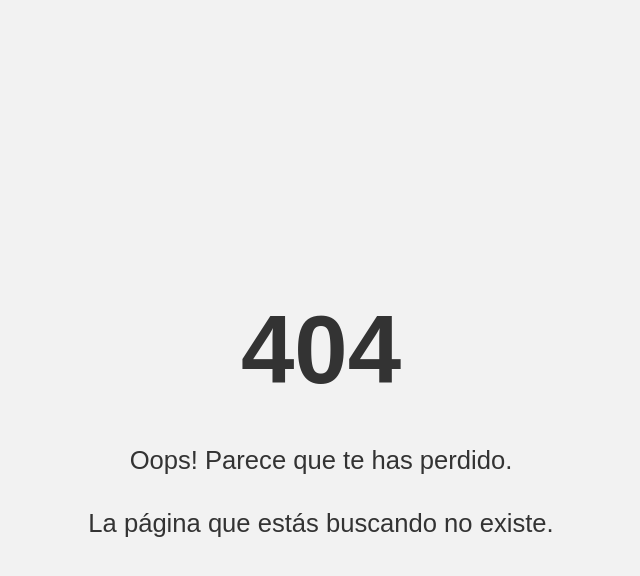
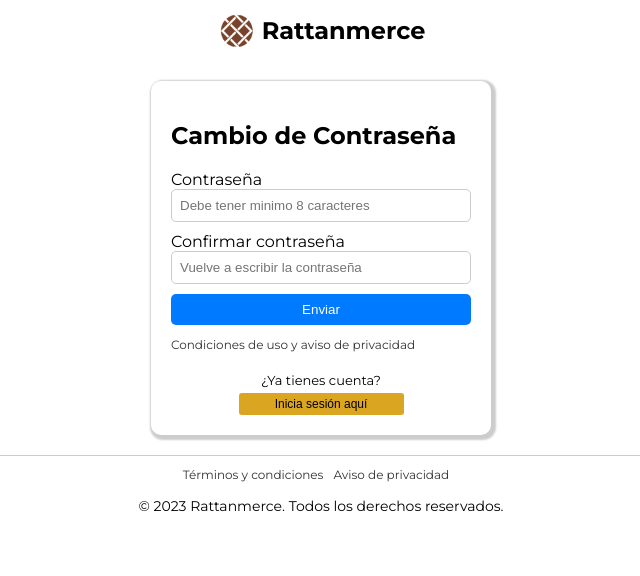
Before and after one commit to jluchett/RattanmerceFront, a React (Vite) app: page /resetPass/1 in a window 1280 px wide. Before the commit this address had no page. Shown: the top 576 px of the page, without its empty margins (319-959 px from the left). Built offline with nearby package versions, Linux system fonts and the light colour scheme.

Commit message:
Add page ResetPass and fixed Route

```diff
--- a/src/App.jsx
+++ b/src/App.jsx
@@ -7,6 +7,7 @@ import NotFound from "./pages/NotFound";
 import Register from "./pages/Register";
 import Signin from "./pages/Singin";
 import Forgot from "./pages/Forgot";
+import ResetPass from "./pages/ResetPass";
 
 function App() {
   return (
@@ -18,6 +19,7 @@ function App() {
           <Route path="/register" element={<Register />} />
           <Route path="/singin" element={<Signin />} />
           <Route path="/forgot" element={<Forgot />} />
+          <Route path="/resetPass/:resetToken" element={<ResetPass />} />
           <Route path="*" element={<NotFound />} />
         </Routes>
       </AuthProvider>
--- /dev/null
+++ b/src/pages/ResetPass.jsx
@@ -0,0 +1,125 @@
+// eslint-disable-next-line no-unused-vars
+import React, { useState } from "react";
+import Logo from "../assets/logo2.png";
+import { Link, useParams } from "react-router-dom";
+
+const ResetPass = () => {
+  const [password, setPassword] = useState("");
+  const [confirmPassword, setConfirmPassword] = useState("");
+  const [errorMessage, setErrorMessage] = useState("");
+  const [registrationSuccess, setRegistrationSuccess] = useState(false);
+  const { resetToken } = useParams();
+
+  const handleSubmit = (e) => {
+    e.preventDefault();
+    // Validaciones de los campos de entrada
+    if (password.length < 8) {
+      setErrorMessage("La contraseña debe tener al menos 8 caracteres.");
+      return;
+    }
+    if (password !== confirmPassword) {
+      setErrorMessage("Las contraseñas no coinciden.");
+      return;
+    }
+
+    // Realizar el fetch a la base de datos aquí
+    // Puedes usar la función fetch o una librería como axios
+    fetch(`http://localhost:3001/users/resetPass/${resetToken}`, {
+      method: "PUT",
+      headers: {
+        "Content-Type": "application/json",
+      },
+      body: JSON.stringify({
+        newPassword: password,
+      }),
+    })
+      .then((response) => response.json())
+      .then((data) => {
+        if (data.success) {
+          // Registro exitoso, puedes redirigir a la página de inicio de sesión
+          setRegistrationSuccess(true);
+          setErrorMessage(data.message);
+        } else {
+          // Manejo de errores, por ejemplo:
+          setErrorMessage(data.message);
+        }
+      })
+      .catch((error) => {
+        console.log(error);
+        setErrorMessage("Ocurrió un error durante el reestablecimiento");
+      });
+  };
+  return (
+    <>
+      <div className="logo-container">
+        <img src={Logo} alt="Logo Rattanmerce" />
+        <h1>Rattanmerce</h1>
+      </div>
+      <div className="registro-container">
+        {!registrationSuccess ? (
+          <div className="form-container">
+            <h2>Cambio de Contraseña</h2>
+            <form onSubmit={handleSubmit}>
+              <span>Contraseña</span>
+              <input
+                type="password"
+                name="contra"
+                placeholder="Debe tener minimo 8 caracteres"
+                value={password}
+                onChange={(e) => {
+                  setPassword(e.target.value);
+                  setErrorMessage("");
+                }}
+              />
+              <span>Confirmar contraseña</span>
+              <input
+                type="password"
+                name="confContra"
+                placeholder="Vuelve a escribir la contraseña"
+                value={confirmPassword}
+                onChange={(e) => {
+                  setConfirmPassword(e.target.value);
+                  setErrorMessage("");
+                }}
+              />
+              {errorMessage && (
+                <span className="error-message">{errorMessage}</span>
+              )}
+              <button type="submit">Enviar</button>
+            </form>
+            <Link to="/terminos" className="login-condition">
+              <p>Condiciones de uso y aviso de privacidad</p>
+            </Link>
+            <div className="register-container">
+              <p>¿Ya tienes cuenta?</p>
+              <Link to="/login">
+                <button>Inicia sesión aquí</button>
+              </Link>
+            </div>
+          </div>
+        ) : (
+          <div className="success-container">
+            <h2>{errorMessage}</h2>
+            <Link to="/login">
+              <button>Inicia sesión aquí</button>
+            </Link>
+          </div>
+        )}
+      </div>
+
+      <div className="footer-container">
+        <hr />
+        <div className="footer-links">
+          <a href="#">Términos y condiciones</a>
+          <a href="#">Aviso de privacidad</a>
+        </div>
+        <p>
+          © {new Date().getFullYear()} Rattanmerce. Todos los derechos
+          reservados.
+        </p>
+      </div>
+    </>
+  )
+}
+
+export default ResetPass
```
